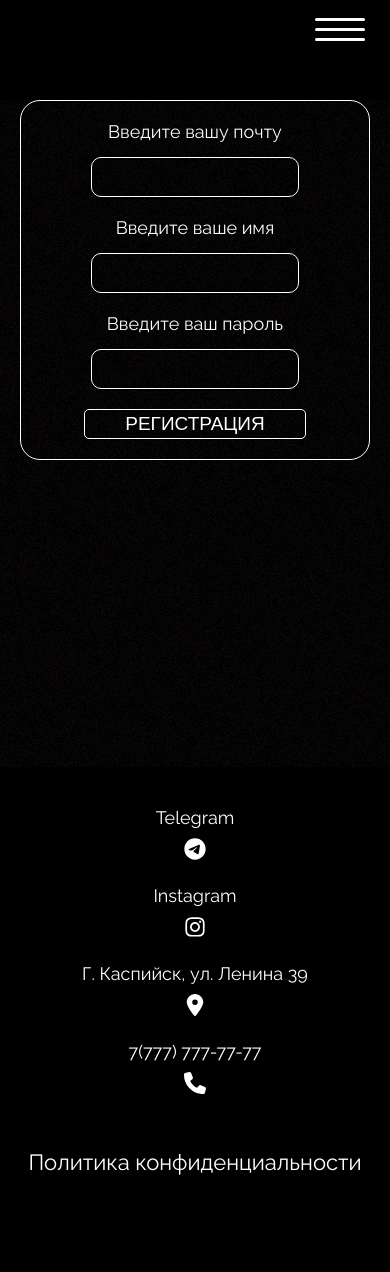
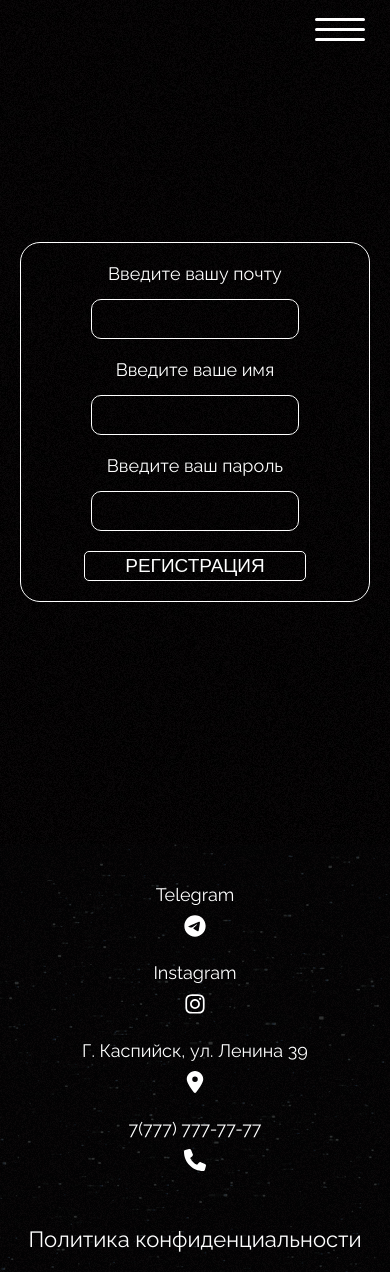
Before and after one commit to sparkkkd/Apple-shop, a React (Vite) app: page /Apple-shop/sign-up in a window 390 px wide. Before the commit the page ends 1195 px from the top, so only its background shows below. Built offline with nearby package versions, Linux system fonts and the light colour scheme.

Commit message:
fix height in auth pages / fix and restyle footer

```diff
--- a/src/components/AuthForm/AuthForm.module.sass
+++ b/src/components/AuthForm/AuthForm.module.sass
@@ -1,6 +1,6 @@
 .container
   margin: auto
-  margin-top: 100px
+  // margin-top: 100px
   height: 100%
   position: relative
   width: 920px
--- a/src/components/Footer/Footer.module.sass
+++ b/src/components/Footer/Footer.module.sass
@@ -1,11 +1,17 @@
 .footer
   padding: 20px
+  position: relative
   width: 100%
-  position: relative
-  bottom: 0
+  color: #fff
+
+.footerImg
+  position: absolute
   left: 0
-  background-color: #000
-  z-index: 999
+  top: 0
+  width: 100%
+  height: 100%
+  z-index: -1
+  opacity: .2
 
 .container
   margin: 20px auto 0px auto
--- a/src/components/Footer/Footer.tsx
+++ b/src/components/Footer/Footer.tsx
@@ -5,9 +5,12 @@ import { Link } from 'react-router-dom'
 
 import { FOOTER_CONTACTS } from './constant'
 
+import bg from '../../images/bg.gif'
+
 export default function Footer() {
 	return (
 		<footer className={styles.footer}>
+			<div className={styles.footerImg} style={{ backgroundImage: `url(${bg})` }} />
 			<div className={styles.container}>
 				{FOOTER_CONTACTS.map(({ id, title, ico, href, tel }) => (
 					<ContactBlock key={id} title={title} ico={ico} href={href} tel={tel} />
--- a/src/pages/SignIn/SignIn.module.sass
+++ b/src/pages/SignIn/SignIn.module.sass
@@ -1,3 +1,16 @@
 .signin
   width: 100%
-  height: calc( 100vh - 177px )
+  height: calc( 100vh - 77px )
+  margin: auto
+  display: flex
+  justify-content: center
+  align-items: center
+
+// Media
+@media screen and ( max-width: 1040px )
+  .signin
+    height: calc( 100vh - 89px )
+
+@media screen and ( max-width: 780px )
+  .signin
+    height: 100vh
--- a/src/pages/SignUp/signup.module.sass
+++ b/src/pages/SignUp/signup.module.sass
@@ -1,3 +1,16 @@
 .signup
   width: 100%
-  height: calc( 100vh - 177px )
+  height: calc( 100vh - 77px )
+  margin: auto
+  display: flex
+  justify-content: center
+  align-items: center
+
+// Media
+@media screen and ( max-width: 1040px )
+  .signup
+    height: calc( 100vh - 89px )
+
+@media screen and ( max-width: 780px )
+  .signup
+    height: 100vh
```
